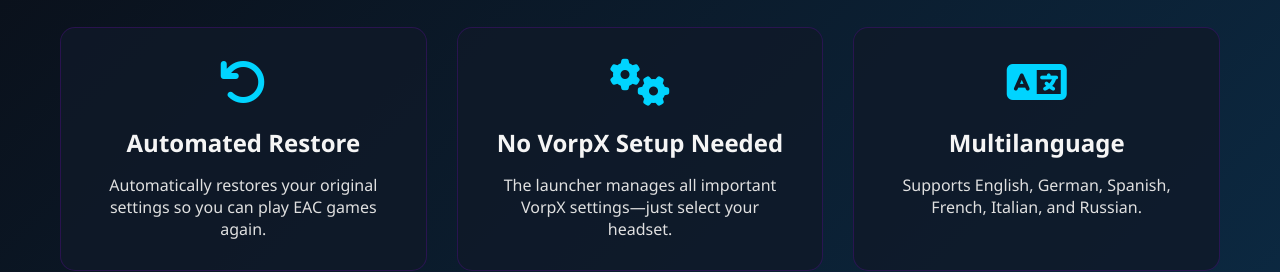
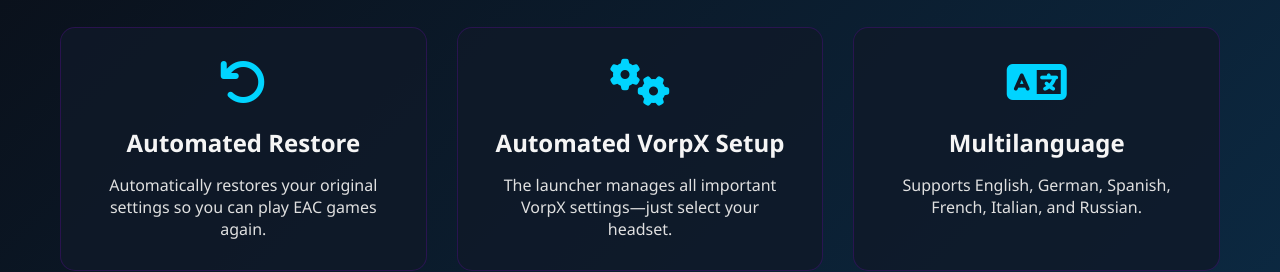
Before and after one commit to GamingadlerHD/GamingadlerHD.github.io, a plain HTML site: page index.html in a window 1280 px wide. Shown: the part 1002-1274 px from the top of the page. Drawn offline with Linux system fonts and the light colour scheme; no server answers.

Commit message:
Update index.html

```diff
--- a/index.html
+++ b/index.html
@@ -141,7 +141,7 @@
 
                 <div class="feature-card">
                     <i class="fas fa-cogs feature-icon"></i>
-                    <h3>No VorpX Setup Needed</h3>
+                    <h3>Automated VorpX Setup</h3>
                     <p>The launcher manages all important VorpX settings—just select your headset.</p>
                 </div>
 
```
